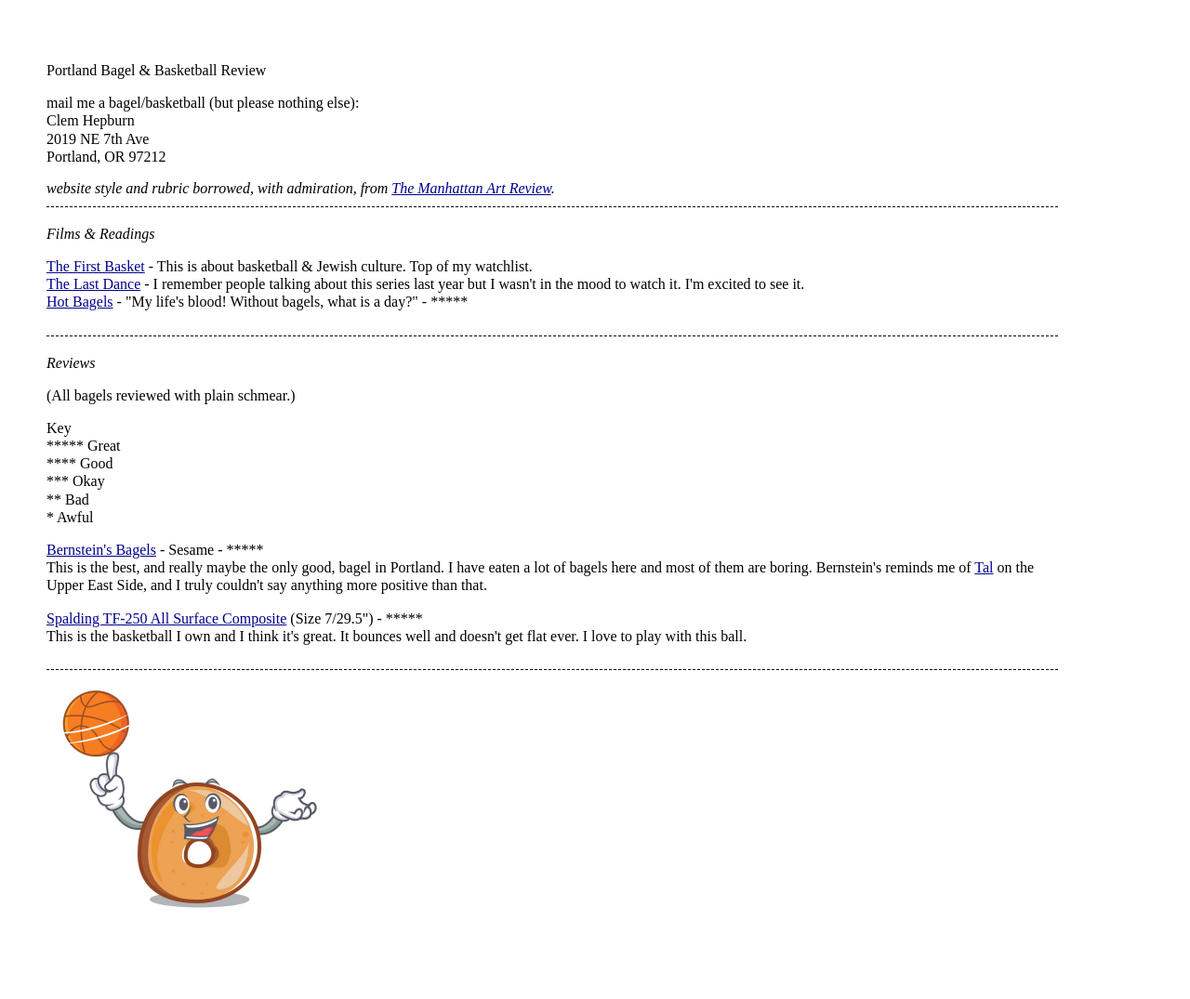
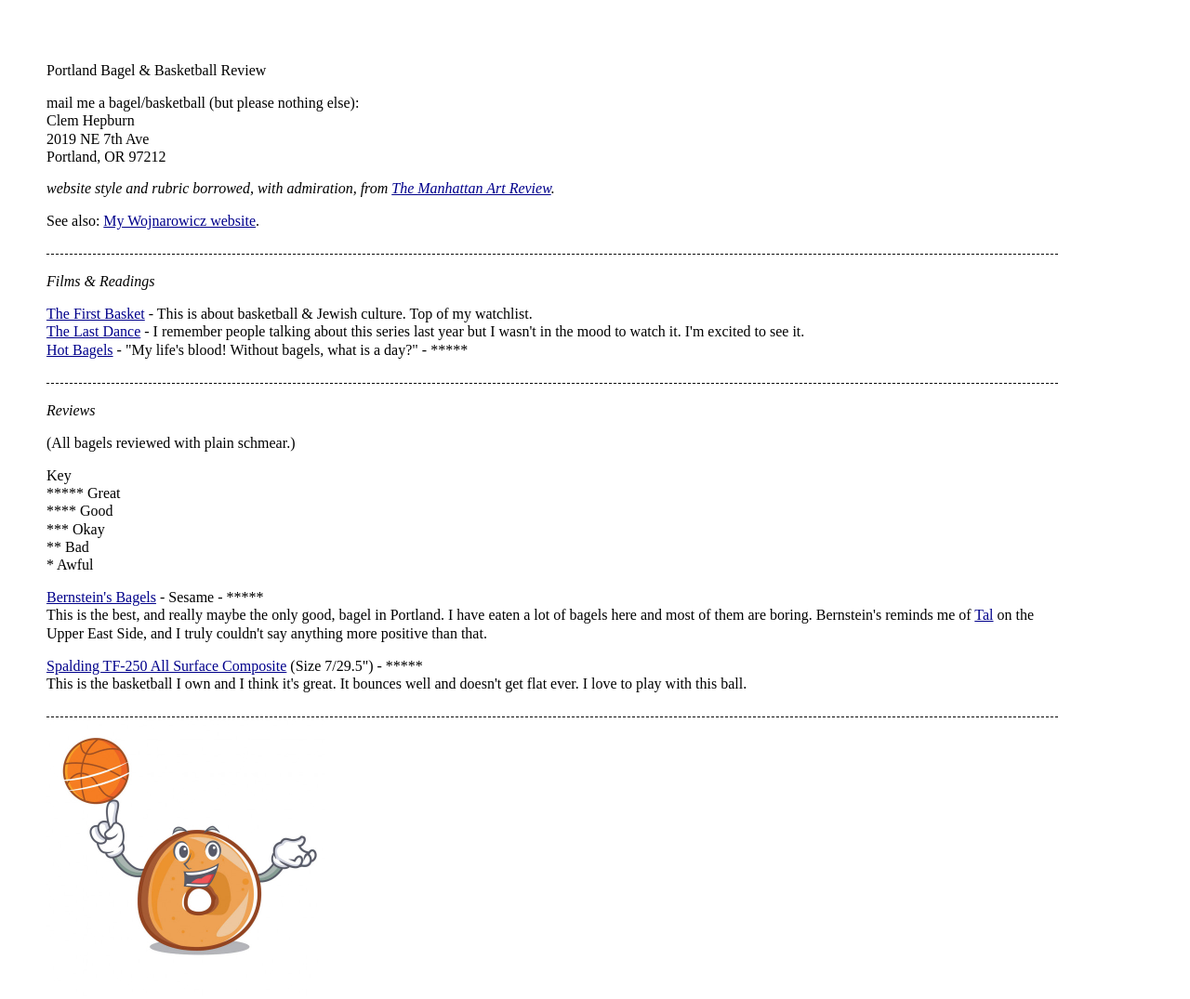
Before and after one commit to clemhepburn/art-review, a plain HTML site: page index.html in a window 1280 px wide. Shown: the whole page at 93% size. Drawn offline with Linux system fonts and the light colour scheme.

Commit message:
wojnarowicz

```diff
--- a/index.html
+++ b/index.html
@@ -18,6 +18,7 @@
           Portland, OR 97212
       </p>
       <em>website style and rubric borrowed, with admiration, from <a href="http://19933.biz/manhattanartreview.html">The Manhattan Art Review</a>.</em>
+      <p>See also: <a href="http://www.leafy.cafe/wojnarowicz/">My Wojnarowicz website</a>.</p>
     </div>
     <div class="films">
       <em>Films & Readings</em>
```
